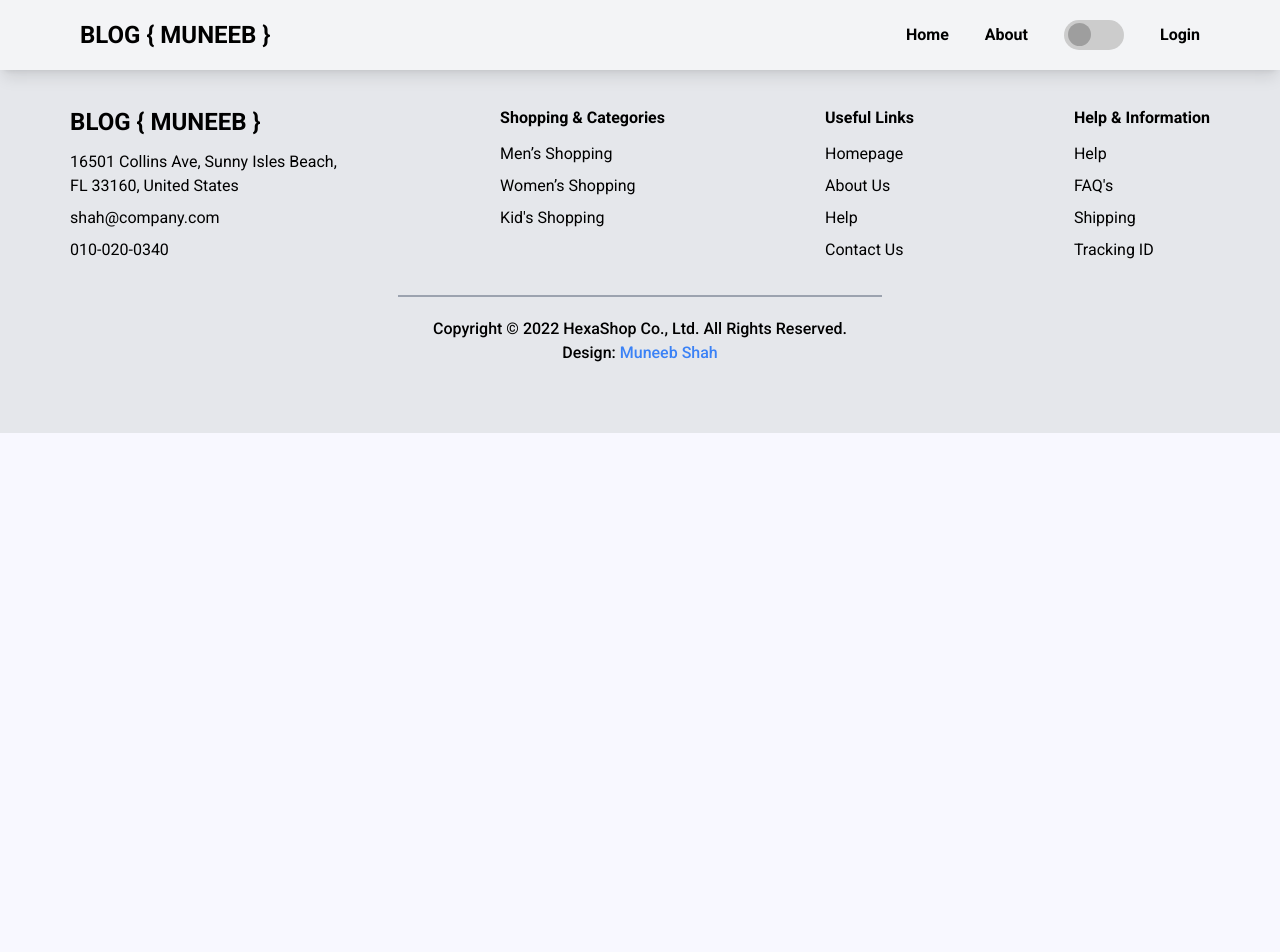
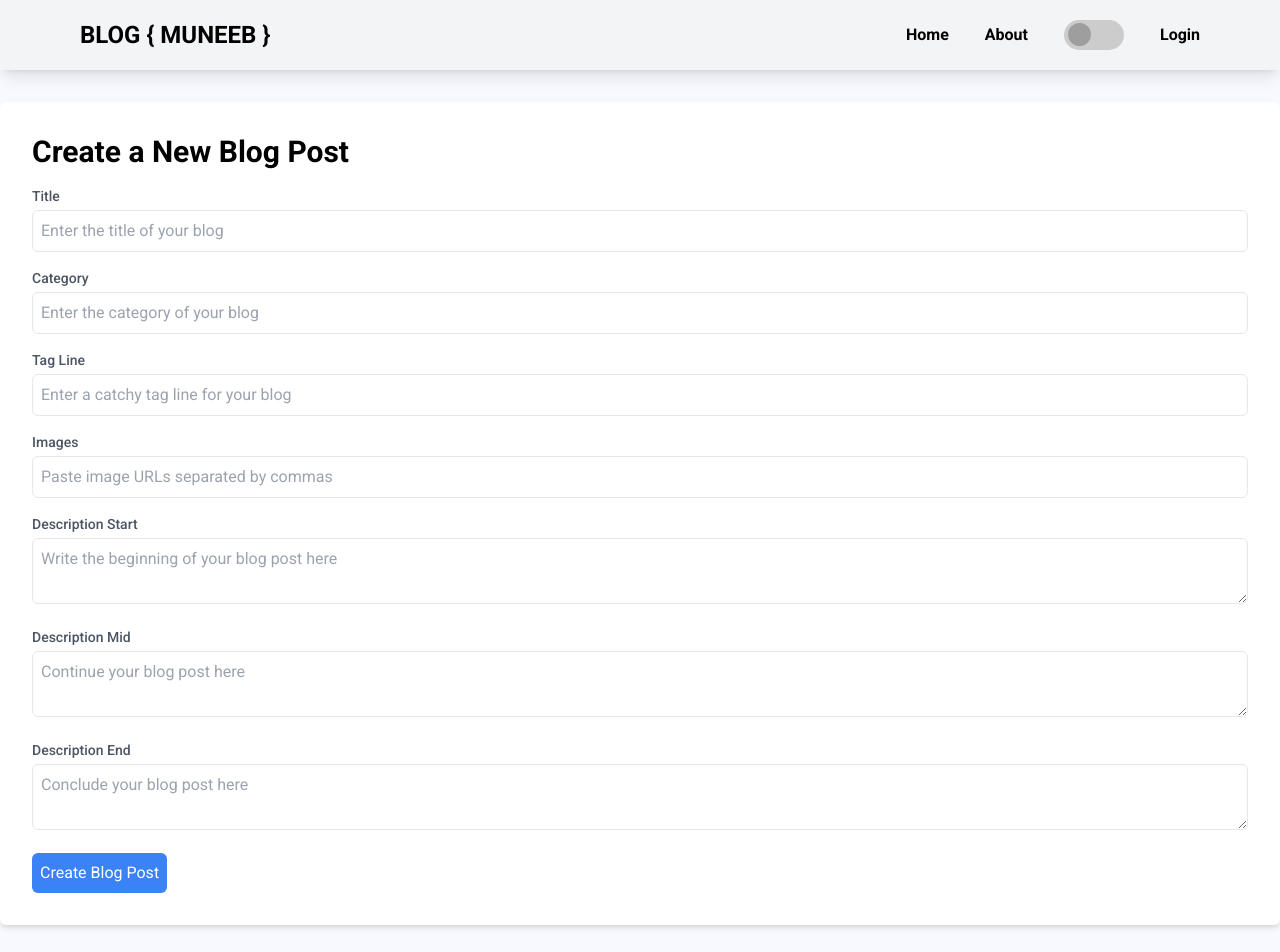
Before and after one commit to MuneebWaliKhan09/personal-Blog, a Next.js app: page /create in a window 1280 px wide. Shown: the top 952 px of the page. Before the commit the page ends 800 px from the top, so only its background shows below. Built offline with nearby package versions, Linux system fonts and the light colour scheme; no server answers; grey boxes are pictures that could not be loaded.

Commit message:
commited

```diff
--- a/src/app/create/page.jsx
+++ b/src/app/create/page.jsx
@@ -1,12 +1,135 @@
+"use client"
+import React, { useState } from 'react';
 
-const login = () => {
+const create = () => {
+  const [formData, setFormData] = useState({
+    title: '',
+    category: '',
+    tagLine: '',
+    images: '',
+    desc: {
+      start: '',
+      mid: '',
+      end: ''
+    }
+  });
+
+  const handleChange = (e) => {
+    const { name, value } = e.target;
+    setFormData({
+      ...formData,
+      [name]: value
+    });
+  };
+
+  const handleSubmit = (e) => {
+    e.preventDefault();
+    // Handle form submission logic here
+    console.log('Form submitted:', formData);
+  };
 
   return (
-    <div>
+    <div className="container mx-auto my-8 p-8 bg-white shadow-md rounded-md">
+      <h1 className="text-3xl font-bold mb-4">Create a New Blog Post</h1>
+      <form onSubmit={handleSubmit}>
+        {/* Title */}
+        <div className="mb-4">
+          <label className="block text-sm font-medium text-gray-600">Title</label>
+          <input
+            type="text"
+            name="title"
+            value={formData.title}
+            onChange={handleChange}
+            placeholder="Enter the title of your blog"
+            className="mt-1 p-2 border rounded-md w-full"
+          />
+        </div>
 
+        {/* Category */}
+        <div className="mb-4">
+          <label className="block text-sm font-medium text-gray-600">Category</label>
+          <input
+            type="text"
+            name="category"
+            value={formData.category}
+            onChange={handleChange}
+            placeholder="Enter the category of your blog"
+            className="mt-1 p-2 border rounded-md w-full"
+          />
+        </div>
 
+        {/* Tag Line */}
+        <div className="mb-4">
+          <label className="block text-sm font-medium text-gray-600">Tag Line</label>
+          <input
+            type="text"
+            name="tagLine"
+            value={formData.tagLine}
+            onChange={handleChange}
+            placeholder="Enter a catchy tag line for your blog"
+            className="mt-1 p-2 border rounded-md w-full"
+          />
+        </div>
+
+        {/* Images */}
+        <div className="mb-4">
+          <label className="block text-sm font-medium text-gray-600">Images</label>
+          <input
+            type="text"
+            name="images"
+            value={formData.images}
+            onChange={handleChange}
+            placeholder="Paste image URLs separated by commas"
+            className="mt-1 p-2 border rounded-md w-full"
+          />
+        </div>
+
+        {/* Description Start */}
+        <div className="mb-4">
+          <label className="block text-sm font-medium text-gray-600">Description Start</label>
+          <textarea
+            name="desc.start"
+            value={formData.desc.start}
+            onChange={handleChange}
+            placeholder="Write the beginning of your blog post here"
+            className="mt-1 p-2 border rounded-md w-full"
+          />
+        </div>
+
+        {/* Description Mid */}
+        <div className="mb-4">
+          <label className="block text-sm font-medium text-gray-600">Description Mid</label>
+          <textarea
+            name="desc.mid"
+            value={formData.desc.mid}
+            onChange={handleChange}
+            placeholder="Continue your blog post here"
+            className="mt-1 p-2 border rounded-md w-full"
+          />
+        </div>
+
+        {/* Description End */}
+        <div className="mb-4">
+          <label className="block text-sm font-medium text-gray-600">Description End</label>
+          <textarea
+            name="desc.end"
+            value={formData.desc.end}
+            onChange={handleChange}
+            placeholder="Conclude your blog post here"
+            className="mt-1 p-2 border rounded-md w-full"
+          />
+        </div>
+
+        {/* Submit Button */}
+        <button
+          type="submit"
+          className="bg-blue-500 text-white p-2 rounded-md hover:bg-blue-700 transition duration-300"
+        >
+          Create Blog Post
+        </button>
+      </form>
     </div>
-  )
-}
+  );
+};
 
-export default login
+export default create;
--- a/src/app/globals.css
+++ b/src/app/globals.css
@@ -10,7 +10,7 @@ font-family: ROBOTO;
 }
 
 img{
-  height: fit-content;
+  height: revert-layer;
 }
 
 body {
```
